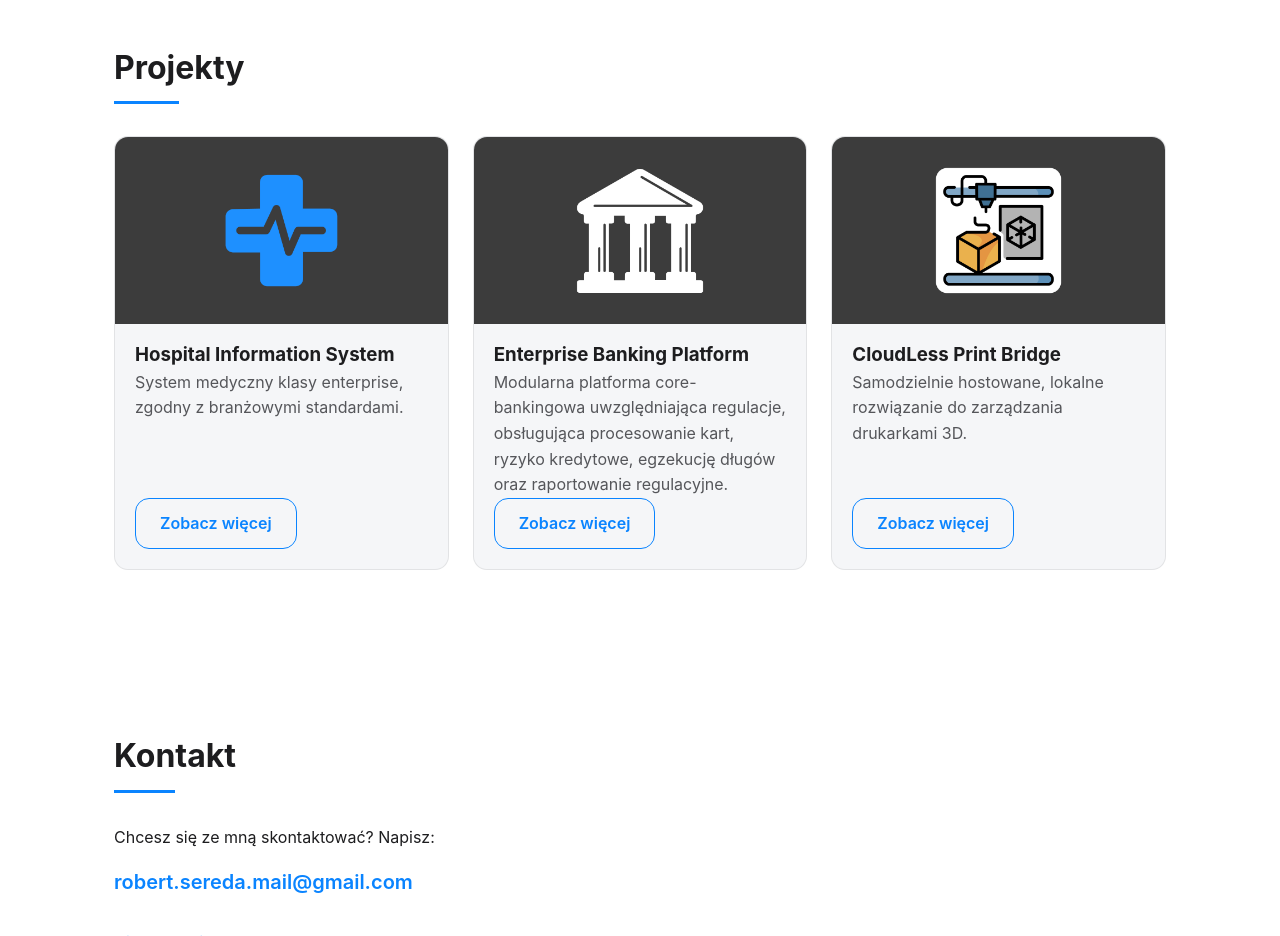
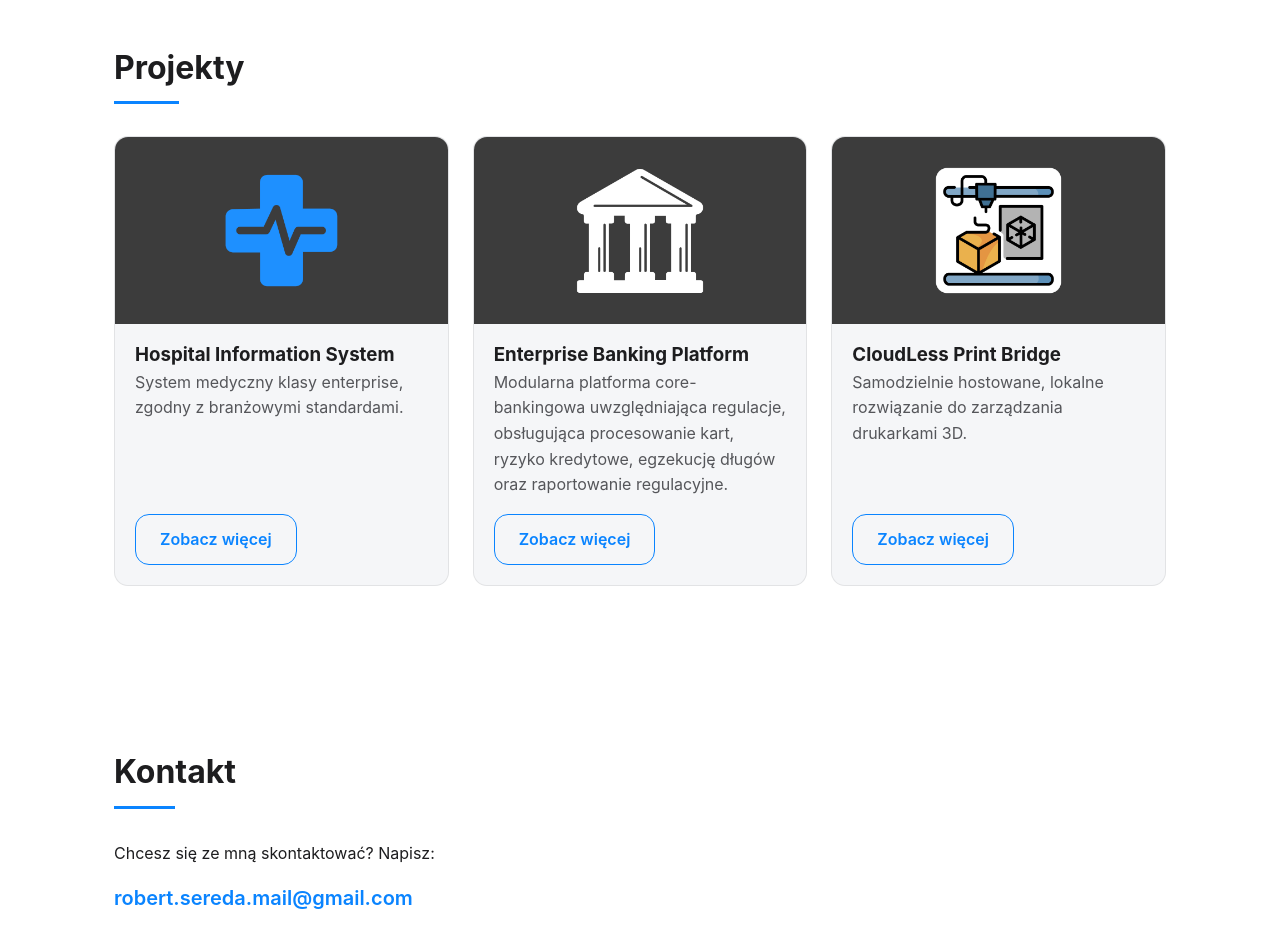
Before and after one commit to RobertNeat/RobertNeat.github.io, a plain HTML site: page index.html in a window 1280 px wide. Shown: the part 1100-2036 px from the top of the page. Drawn offline with Linux system fonts and the light colour scheme.

Commit message:
card-panel firefox compatibility fixes

```diff
--- a/css/style.css
+++ b/css/style.css
@@ -265,27 +265,18 @@ section {
 .project-grid {
   display: grid;
   grid-template-columns: repeat(auto-fit, minmax(260px, 1fr));
-  grid-auto-rows: auto;
+  align-items: stretch;
   gap: 1.5rem;
 }
 
 .project-card {
-  display: grid;
-  grid-row: span 4;
-  grid-template-rows: auto auto 1fr auto;
-  row-gap: 0.5rem;
+  display: flex;
+  flex-direction: column;
   background-color: var(--color-bg-alt);
   border-radius: var(--radius);
   overflow: hidden;
   border: 1px solid var(--color-border);
   transition: transform var(--transition), box-shadow var(--transition), background-color var(--transition), border-color var(--transition);
-}
-
-@supports (grid-template-rows: subgrid) {
-  .project-card {
-    grid-template-rows: subgrid;
-    row-gap: 0;
-  }
 }
 
 .project-card:hover {
@@ -308,13 +299,14 @@ section {
 }
 
 .project-card p {
+  flex: 1;
   padding-inline: 1.25rem;
+  padding-bottom: 1rem;
   color: var(--color-text-muted);
 }
 
 .project-card .btn {
-  justify-self: start;
-  align-self: end;
+  align-self: flex-start;
   margin: 0 1.25rem 1.25rem;
 }
 
```
